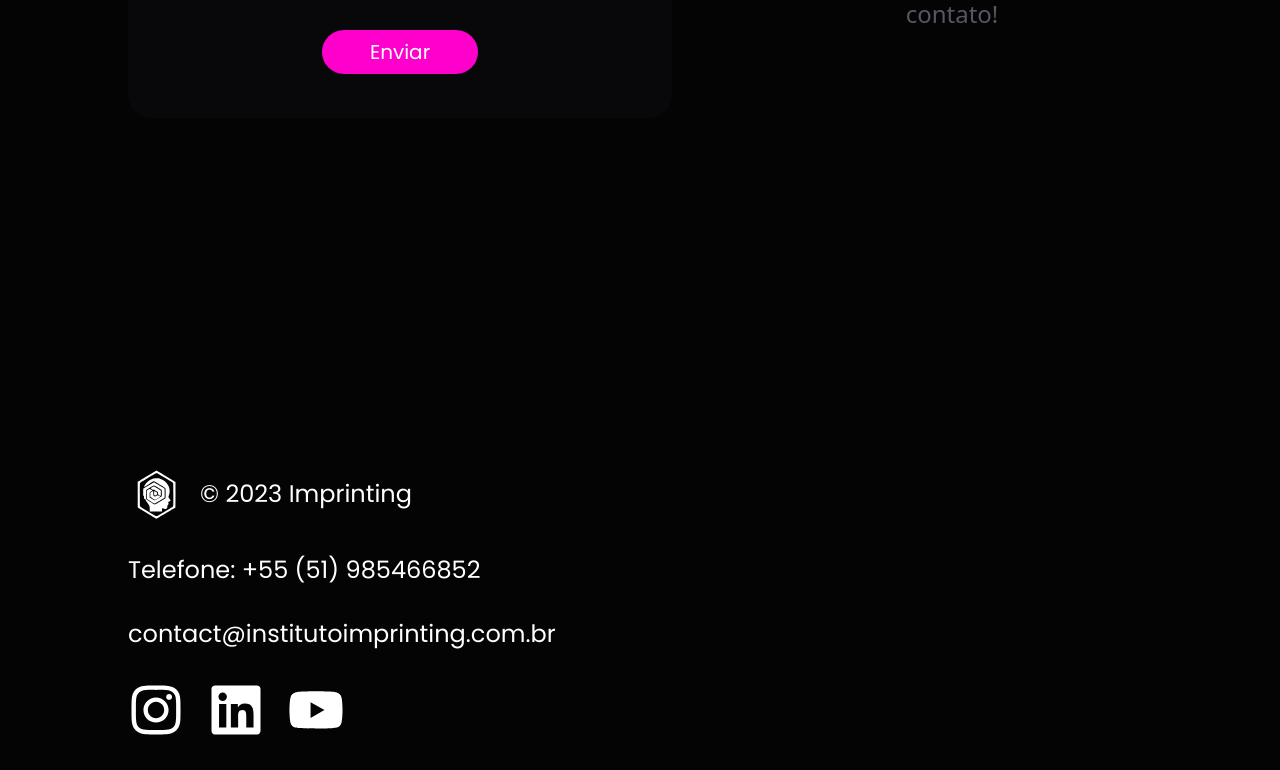
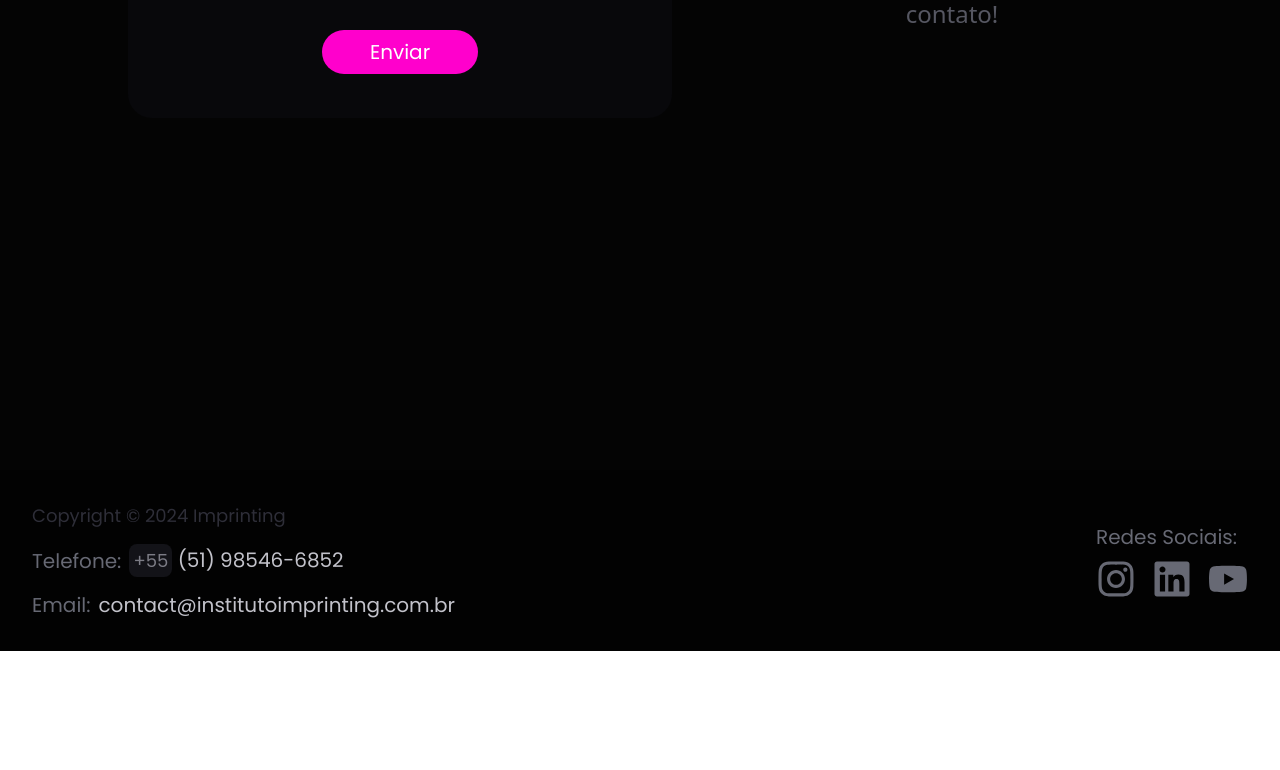
Before and after one commit to Delgado-tech/imprinting-landing-page, a React (Vite) app: page / in a window 1280 px wide. Shown: the part 5410-6180 px from the top of the page. After the commit the page ends 6061 px from the top, so only its background shows below. Built offline with nearby package versions, Linux system fonts and the light colour scheme.

Commit message:
edit/feat: footer

```diff
--- a/src/components/home/Footer.tsx
+++ b/src/components/home/Footer.tsx
@@ -1,25 +1,86 @@
-import Logo from "../Logo";
 import { FaInstagram, FaLinkedin, FaYoutube } from "react-icons/fa";
 
+interface ISocialMedia {
+	name: string;
+	icon: React.ReactNode;
+	link: string;
+}
+
 export default function Footer() {
-    return (
+	const currentYear = new Date().getFullYear();
 
-        <footer className="bg-custom-black px-32 pb-8 -mt-1 flex flex-col gap-8 max-sm:px-10 max-lg:items-center min-[1550px]:items-center">
+	const whatsappRedirectMessage =
+		"Olá! Eu vim através de seu site, e eu gostaria de tirar algumas dúvidas com vocês.";
 
-            <span className="flex items-center justify-start gap-4 max-md:justify-center">
-                <Logo color="white" className="size-14 max-sm:size-12" />
-                <p className="font-poppins text-2xl text-white max-sm:text-lg">© 2023 Imprinting</p>
-            </span>
+	const socialMediaIconStyle =
+		"size-10 cursor-pointer transition-all hover:scale-105 hover:text-custom-pink max-md:size-8";
 
-            <p className="font-poppins text-2xl text-white max-sm:text-lg">Telefone: +55 (51) 985466852</p>
-            <p className="font-poppins text-2xl text-white max-sm:text-lg">contact@institutoimprinting.com.br</p>
+	const socialMedia: ISocialMedia[] = [
+		{
+			name: "instagram",
+			icon: <FaInstagram className={socialMediaIconStyle} />,
+			link: "https://www.instagram.com/imprinting_dao/",
+		},
+		{
+			name: "linkedIn",
+			icon: <FaLinkedin className={socialMediaIconStyle} />,
+			link: "https://www.linkedin.com/company/imprintingdao/",
+		},
+		{
+			name: "youtube",
+			icon: <FaYoutube className={socialMediaIconStyle} />,
+			link: "https://www.youtube.com/@ImprintingDeepTech",
+		},
+	];
 
-            <div className="flex gap-6 max-md:justify-center">
-                <FaInstagram className="size-14 text-white max-md:size-10" />
-                <FaLinkedin className="size-14 text-white max-md:size-10" />
-                <FaYoutube className="size-14 text-white max-md:size-10" />
-            </div>
+	return (
+		<section className="bg-custom-black-02 p-8 font-poppins text-xl text-custom-gray-03 max-sm:text-sm">
+			<footer className="flex items-center justify-between gap-16 max-md:flex-col">
+				<div className="flex flex-col items-start gap-4 max-md:items-center max-sm:items-start">
+					<span className="flex items-center gap-2">
+						<span className="text-lg text-custom-gray-07">
+							Copyright © {currentYear} Imprinting
+						</span>
+					</span>
 
-        </footer>
-    )
+					<span className="flex items-center gap-2 max-sm:flex-col max-sm:items-start">
+						Telefone:{" "}
+						<a
+							href={`https://api.whatsapp.com/send/?phone=5551985466852&text=${whatsappRedirectMessage}&type=phone_number&app_absent=0`}
+							target="_blank"
+							className="group/phone"
+						>
+							<span className="rounded-lg bg-custom-gray-09 p-1 text-lg text-custom-gray-02 max-sm:text-sm">
+								+55
+							</span>{" "}
+							<span className="text-custom-gray-01 underline-offset-2 transition-all group-hover/phone:text-white group-hover/phone:underline">
+								(51) 98546-6852
+							</span>
+						</a>
+					</span>
+					<span className="flex flex-wrap gap-2 max-sm:flex-col max-sm:items-start">
+						Email:{" "}
+						<a
+							href="mailto:contact@institutoimprinting.com.br"
+							target="_blank"
+							className="break-all text-custom-gray-01 underline-offset-2 transition-all hover:text-white hover:underline"
+						>
+							contact@institutoimprinting.com.br
+						</a>
+					</span>
+				</div>
+
+				<div className="flex flex-col gap-2">
+					<span>Redes Sociais:</span>
+					<div className="flex gap-4 max-md:justify-center">
+						{socialMedia.map((item, index) => (
+							<a key={index} href={item.link} target="_blank">
+								{item.icon}
+							</a>
+						))}
+					</div>
+				</div>
+			</footer>
+		</section>
+	);
 }
--- a/tailwind.config.js
+++ b/tailwind.config.js
@@ -29,6 +29,7 @@ export default {
         "custom-gray-09": "#131318",
         "custom-gray-10": "#08080B",
         "custom-black": "#040404",
+        "custom-black-02": "#020202",
       },
       fontFamily: {
         'poppins': ['Poppins'],
```
